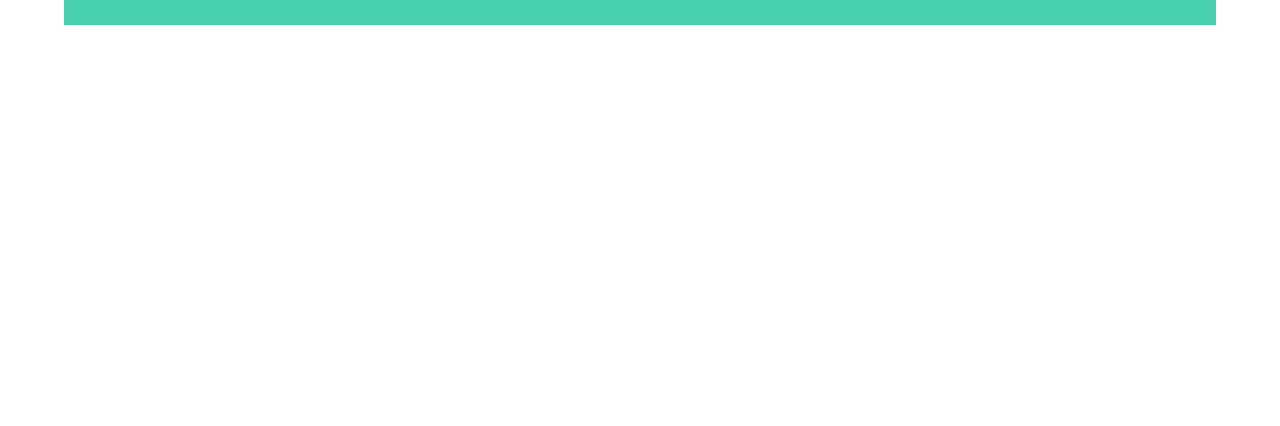
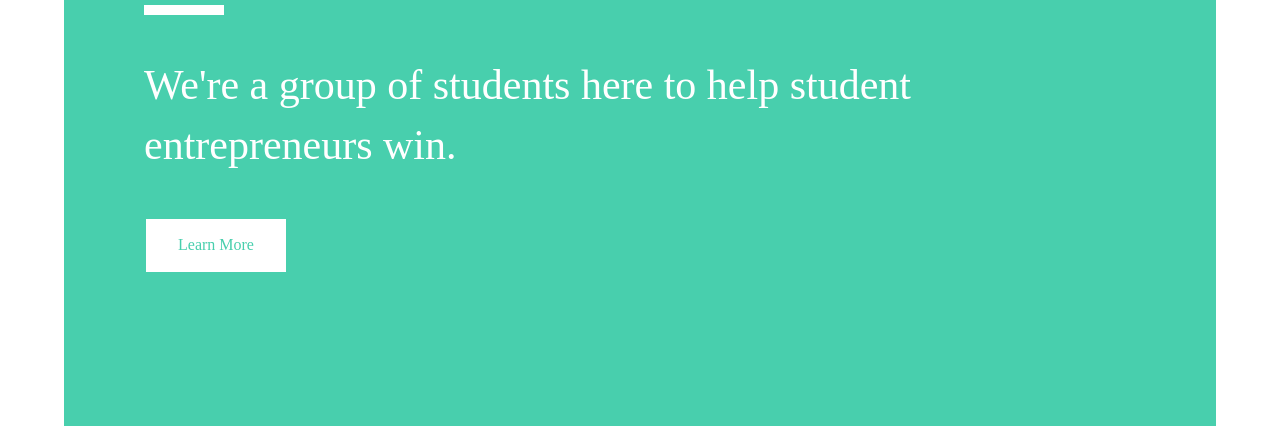
Before and after one commit to eianyu/EIA-Website, a plain HTML site: page index.html in a window 1280 px wide. Shown: the part 435-861 px from the top of the page. Before the commit the page ends 800 px from the top, so only its background shows below. Drawn offline with nearby package versions, Linux system fonts and the light colour scheme.

Commit message:
Introduction box completed

```diff
--- a/css/custom/styles.css
+++ b/css/custom/styles.css
@@ -28,14 +28,48 @@
 
 
 .intro-box {
-	height: 60%;
+	height: 100%;
 	width: 90%;
 	left: 40%;
 	background: #48CFAD;
 }
 
 .intro-box > p {
-	font-family: sans-serif;
+	font-family: serif;
 	font-size: 5em;
 	color: white;
 }
+
+#underline{
+	background: white;
+	height: 10px;
+	width: 80px;
+	padding-left: 50px;
+}
+
+#desc {
+	font-size: 3em;
+	color: white;
+	padding-top: 30px;
+	padding-bottom: 30px;
+}
+
+.button {
+	background-color: #FFFFFF;
+    border: none;
+	font-family: serif;
+    color: #48CFAD;
+    padding: 15px 32px;
+    text-align: center;
+    text-decoration: none;
+    display: inline-block;
+    font-size: 16px;
+    margin: 4px 2px;
+    cursor: pointer;
+
+}
+
+#gap {
+	padding-top: 60px;
+	padding-bottom: 60px;
+}
--- a/index.html
+++ b/index.html
@@ -36,6 +36,12 @@
 		<p>NYU</p>
 		<p>Entrepreneurship & </p>
 		<p>Innovation Association<p>
+		<p id = "underline"></p>
+		<p id = "desc">We're a group of students here to help student entrepreneurs win.</p>
+
+		<button class = "button"> Learn More </button>
+
+		<p id = "gap"></p>
 	</div>
 
 </body>
```
